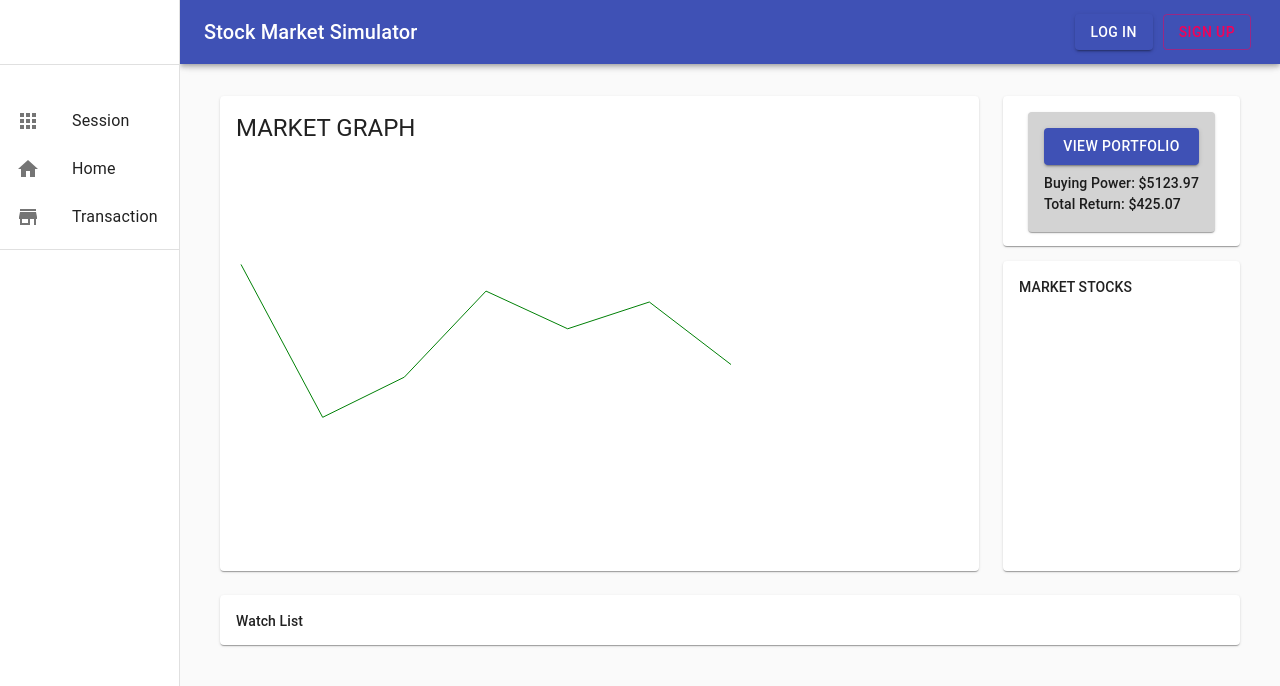
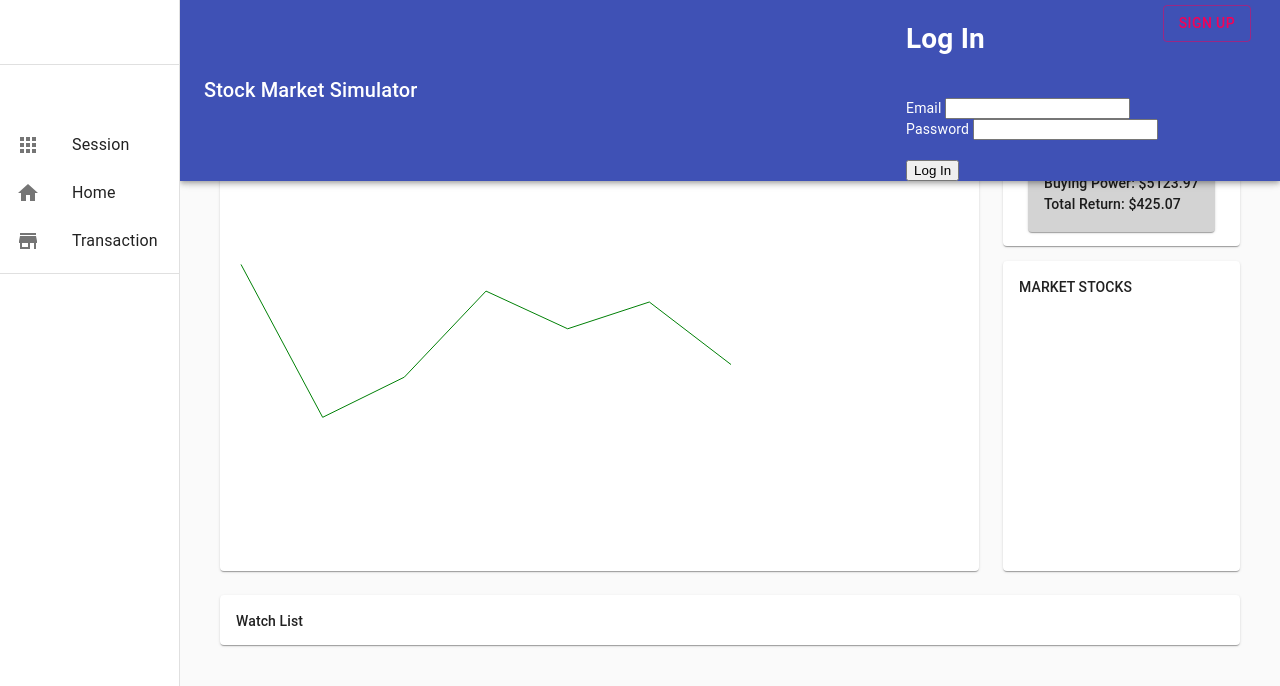
Before and after one commit to StockMarketSimulator-CSC-59867-03/SMSimulator_Website, a React (Create React App) app: page /marketwindow in a window 1280 px wide. Shown: the top 686 px of the page. Built offline with nearby package versions, Linux system fonts and the light colour scheme.

Commit message:
SMS-89 added userData redux state

```diff
--- a/src/Components/LogInModal/LogInModal.tsx
+++ b/src/Components/LogInModal/LogInModal.tsx
@@ -10,6 +10,8 @@ import TextField from "@material-ui/core/TextField";
 import Backdrop from "@material-ui/core/Backdrop";
 import Fade from "@material-ui/core/Fade";
 import { Grid } from "@material-ui/core";
+import { connect, useDispatch } from 'react-redux';
+import { changeCurrentUserID } from '../../redux/actions';
 
 type LogInProps = {
 };
@@ -57,7 +59,7 @@ handleSubmit(event : any) {
     .then(function(user){
       //to fetch user id:
       const uid = firebase.auth().currentUser?.uid;
-      console.log(uid);
+      // console.log(uid);
       alert("Succesfully Signed In!");
       loginModal.setState({
         email : '',
@@ -175,5 +177,4 @@ render() {
   }
 
 }
-
 export default LogInModal;
--- /dev/null
+++ b/src/Components/LogInModal/loginv2.tsx
@@ -0,0 +1,67 @@
+import React, { useState, useRef } from 'react';
+import { connect, useDispatch } from 'react-redux';
+import firebase from 'firebase';
+import { changeCurrentUserID } from '../../redux/actions';
+
+function LoginTest(props:any){
+    let dispatch = useDispatch();
+    let email = useRef("");
+    let password = useRef("");
+
+    const handleChange = (event:any) => {
+        let value = event.target.value;
+        switch(event.target.name){
+            case 'email':
+                email.current = value; break;
+            case 'password':
+                password.current = value; break;
+        }
+        // console.log(email, username, password);
+    }
+
+    const handleSubmit = (event:any) => {
+        event.preventDefault();
+
+        firebase.auth().signInWithEmailAndPassword(email.current, password.current)
+        .then(function(user){
+          //to fetch user id:
+          const uid = firebase.auth().currentUser?.uid;
+          dispatch(changeCurrentUserID(uid));
+          // console.log(uid);
+          alert("Succesfully Signed In!");
+          email.current = "";
+          password.current = "";
+        })
+        .catch(
+          function(error){
+            const errorCode = error.code;
+            const errorMessage = error.message;
+            alert(errorMessage);
+            email.current = "";
+            password.current = "";
+          }
+        );
+        console.log("it works");
+    }
+
+    return (
+        <div>
+            <h1>Log In</h1>
+            <form onSubmit={handleSubmit}>
+            <br/>
+            <label>Email <input type="email" name="email" onChange={handleChange}/></label>
+            <br/>
+            <label>Password <input type="password" name="password" onChange={handleChange}/></label>
+            <br/>
+            <br/>
+            <input type="submit" value="Log In"/>
+            </form>
+        </div>
+    );
+}
+
+const mapStateToProps = (state: any) => ({
+    currentUserData: state.currentUserData
+});
+
+export default connect(mapStateToProps)(LoginTest);
--- a/src/Pages/SessionPage/SessionPage.tsx
+++ b/src/Pages/SessionPage/SessionPage.tsx
@@ -35,7 +35,6 @@ function SessionPage(props:SessionPageProps){
     let sessionData = useSelector((state: any) => state.sessionData);
 
     console.log("Rendering SessionData");
-
 
     let createSession = (sessionName: string, startingBalance: number, type: string) : Promise<any> => {
         console.log("Creating Session");
--- a/src/Styling/navigation.tsx
+++ b/src/Styling/navigation.tsx
@@ -23,6 +23,7 @@ import AppsIcon from '@material-ui/icons/Apps';
 import HomeIcon from '@material-ui/icons/Home';
 import { connect, useDispatch, useSelector } from 'react-redux';
 import { changeSessionID } from '../redux/actions';
+import LoginTest from '../Components/LogInModal/loginv2';
 
 const drawerWidth = 180;
 
@@ -66,7 +67,7 @@ function NavigationDrawer(props:any) {
     let dispatch = useDispatch();
 
     let enableSwitching = (props.sessionData.id === "");
-    enableSwitching = false;
+    // enableSwitching = false;
 
     return (
         <div className={classes.root}>
@@ -77,7 +78,8 @@ function NavigationDrawer(props:any) {
                 Stock Market Simulator
               </Typography>
               <div className={classes.buttons}>
-                <div className={classes.button}><LogInModal/></div>
+              <LoginTest/>
+                {/* <div className={classes.button}><LogInModal/></div> */}
                 <div className={classes.button}><SignUpModal/></div>
               </div>
             </Toolbar>
@@ -93,6 +95,9 @@ function NavigationDrawer(props:any) {
             <div className={classes.toolbar} />
             <Divider />
             <List>
+                <ListItem>
+                  <ListItemText primary={props.currentUserData.id}/>
+                </ListItem>
                 <ListItem>
                   {enableSwitching ? <ListItemText primary="Not In Session"/> : <ListItemText primary={props.sessionData.id}/>}
                 </ListItem>
@@ -120,7 +125,8 @@ function NavigationDrawer(props:any) {
 }
 
 const mapStateToProps = (state: any) => ({
-    sessionData: state.sessionData
+    sessionData: state.sessionData,
+    currentUserData: state.currentUserData
   });
 
 export default connect(mapStateToProps)(withRouter(NavigationDrawer));
--- a/src/index.tsx
+++ b/src/index.tsx
@@ -19,6 +19,7 @@ import NavigationDrawer from './Styling/navigation';
 import HomePage from './Pages/HomePage/HomePage';
 import { StockDataService } from './Services/StockDataService';
 import NotificationComponent from './Components/NotificationComponent/NotificationComponent';
+import LoginTest from './Components/LogInModal/loginv2';
 
 const firebaseConfig = {
     apiKey: "AIzaSyCWFa5caoShYrHxcLFlVeHyIzM3mXWgJo0",
@@ -42,7 +43,6 @@ const routing = (
             <NavigationDrawer content={
             <div>
                 <Route exact path="/" render={(props)=> <App stockDataService={stockDataService} {...props} />}/>
-                <Route path="/login" component={Login} />
                 {/* <Route path="/marketwindow" render={(props)=> <MarketWindow {...props} />} /> */}
                 <Route path="/marketwindow" component={HomePage} />
                 <Route path="/stockdata" component={StockData} />
--- a/src/redux/actions/index.ts
+++ b/src/redux/actions/index.ts
@@ -32,3 +32,8 @@ export const replaceNotifications = (data: any) => ({
     type: "REPLACE_NOTIFICATIONS",
     payload: data
 });
+
+export const changeCurrentUserID = (id: any) => ({
+    type: "CHANGE_USER_ID",
+    payload: id
+});
--- a/src/redux/reducers/index.ts
+++ b/src/redux/reducers/index.ts
@@ -5,13 +5,15 @@ import selectedStockData from './selectedStockDataReducer';
 import stockData from './stockDataReducer';
 import searchInput from './searchInputReducers';
 import notifications from './notificationReducer';
+import currentUserData from './userReducer';
 
 const rootReducer = combineReducers({
     sessionData: sessionData,
     selectedStockData: selectedStockData,
     stockData: stockData,
     searchInput: searchInput,
-    notifications: notifications
+    notifications: notifications,
+    currentUserData: currentUserData
 });
 
 export default rootReducer;
--- a/src/redux/reducers/sessionDataReducers.ts
+++ b/src/redux/reducers/sessionDataReducers.ts
@@ -8,7 +8,7 @@ function sessionData(state = {}, action: any){
 
             }
         default:
-            return {...state, id:""};
+            return {...state};
     }
 }
 
--- /dev/null
+++ b/src/redux/reducers/userReducer.ts
@@ -0,0 +1,14 @@
+function currentUserData(state = {}, action: any){
+    switch(action.type){
+        case 'CHANGE_USER_ID':
+            return {
+                ...state,
+                id: action.payload,
+            }
+        default:
+            return {
+                ...state
+            };
+    }
+}
+export default currentUserData;
```
